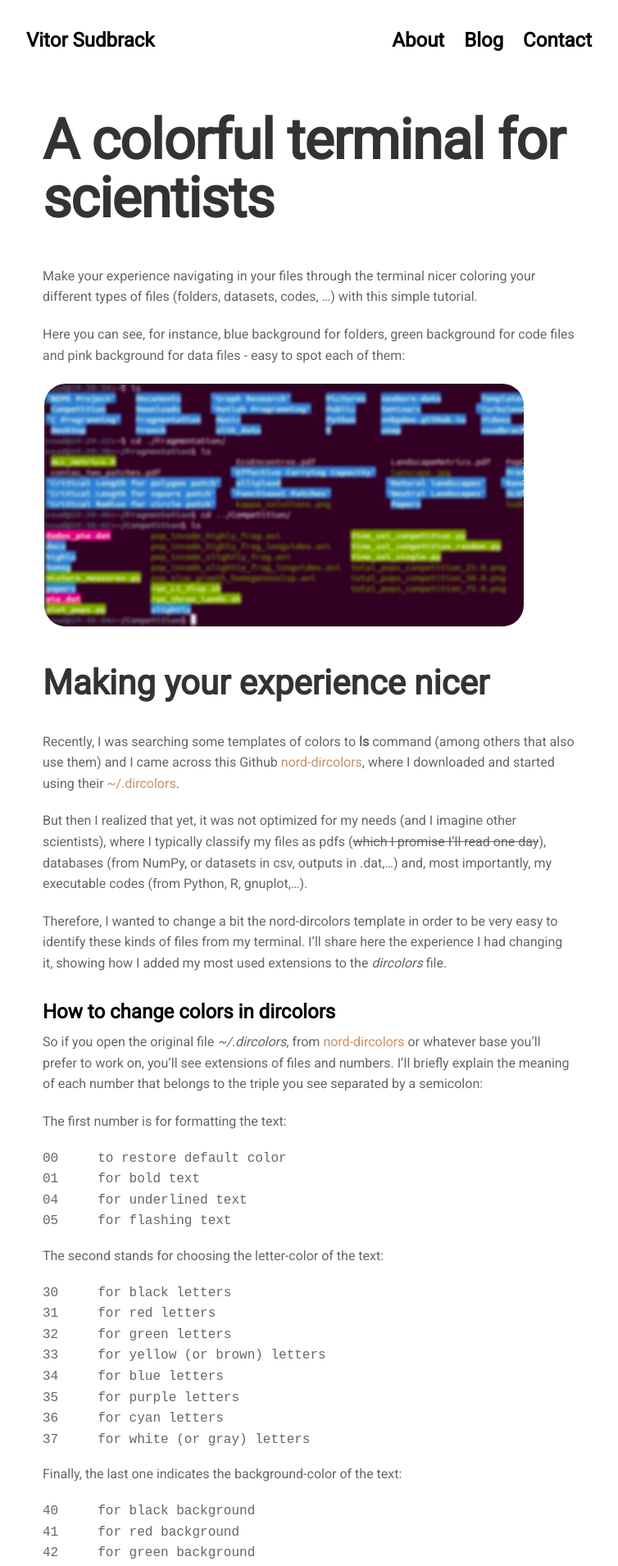
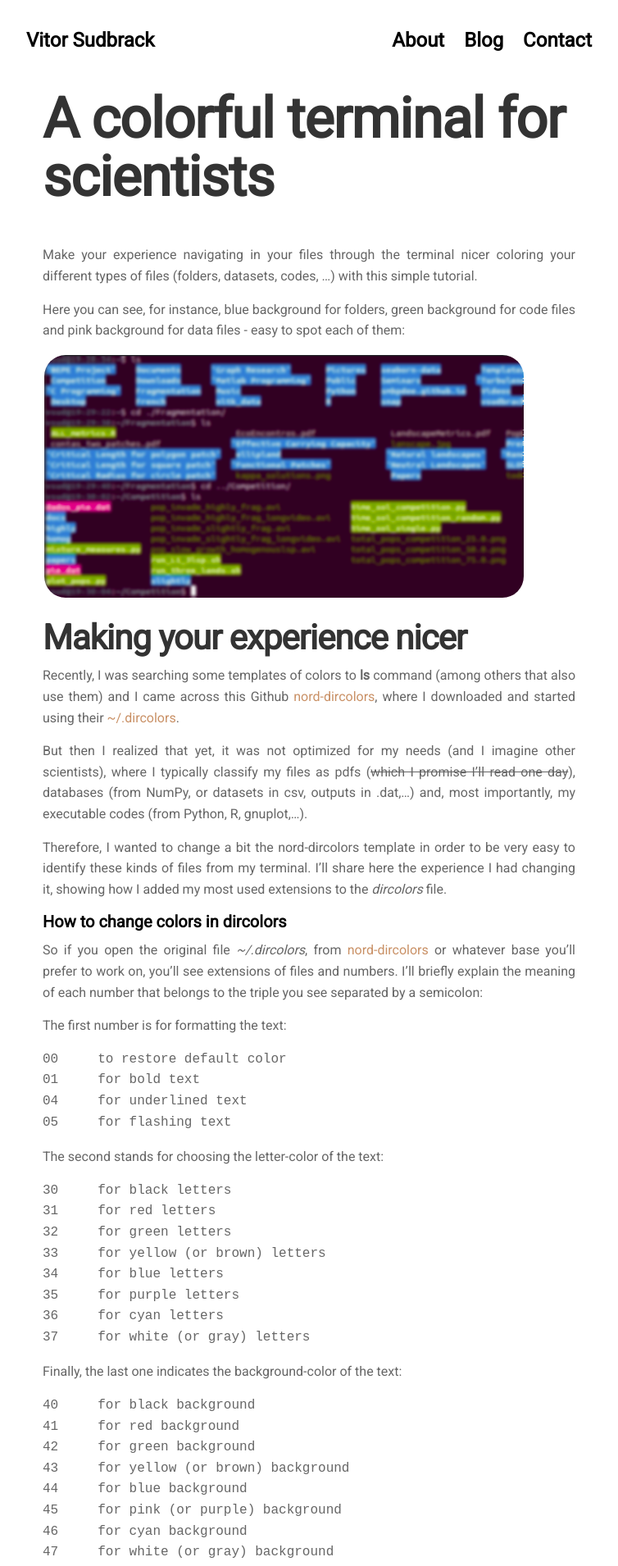
Before and after one commit to vsudbrack/vsudbrack.github.io, a Jekyll site: the page built from _posts/2020-11-10-coloring_terminal.md, in a window 1280 px wide. Shown: the top 1910 px of the page at 82% size, without its empty margins (263-1017 px from the left). Built offline with Jekyll 4.4.1, drawn with Linux system fonts in a browser that asks for light colours; nearby versions of some CDN libraries; emoji names are drawn with the system emoji font; comment, search, counter and statistics services are not loaded.

Commit message:
Add content

```diff
--- a/_layouts/post.html
+++ b/_layouts/post.html
@@ -12,8 +12,8 @@ layout: default
 {% else %}
     <h1 class="project-title">{{ page.title }}</h1>
 {% endif %}
-
-    <div class="project-load">{{ content }}</div>
+	<br>
+	<div class="project-load">{{ content }}</div>
   </div>
 
 </section>
--- a/assets/css/2-base/_base.sass
+++ b/assets/css/2-base/_base.sass
@@ -15,27 +15,31 @@ h1, h2, h3, h4, h5, h6
   font-size: 68px
   line-height: 1.05
   letter-spacing: -1px
+  margin: 10px 0 10px 0
 
 .large, h2
   font-size: 42px
   line-height: 1.14
+  letter-spacing: -1px
+  margin: 10px 0 10px 0
 
 .bigger, h3
   font-size: 26px
   line-height: 1.38
+  margin: 10px 0 10px 0
 
 .big, h4
-  font-size: 22px
+  font-size: 26px
   line-height: 1.38
+  margin: 10px 0 10px 0
 
 .small, small
   font-size: 10px
   line-height: 1.2
 
-
-
 p
-  margin: 0 0 20px 0
+  margin: 10px 0 15px 0
+  text-align: justify
 
 em
   font-style: italic
@@ -45,7 +49,7 @@ strong
 
 hr
   border: solid #ddd
-  border-width: 1px 0 0
+  border-width: 2px 0 0
   clear: both
   margin: 10px 0 30px
   height: 0
--- a/assets/css/3-sections/_page.sass
+++ b/assets/css/3-sections/_page.sass
@@ -2,7 +2,7 @@
   width: 550px
   margin: 30px
   h1
-    line-height: 1.5
+    line-height: 1.2
     color: black
     font:
       size: 30px
--- a/assets/css/3-sections/_post.sass
+++ b/assets/css/3-sections/_post.sass
@@ -1,6 +1,6 @@
 .work-container
   max-width: 650px
-  margin: 0px auto 30px
+  margin: 20px auto 30px
   position: relative
   display: block
   h4
@@ -9,7 +9,7 @@
     margin-bottom: 10px
     font:
       weight: 700
-      size: 24px
+      size: 20px
   img
     max-width: 100%
   a
```
Also changed, not shown: ictp-jovens.md (+9 -7 lines), assets/img/projects/ictp-jovens/leitura_ferias.jpg (added), 11 other files.
